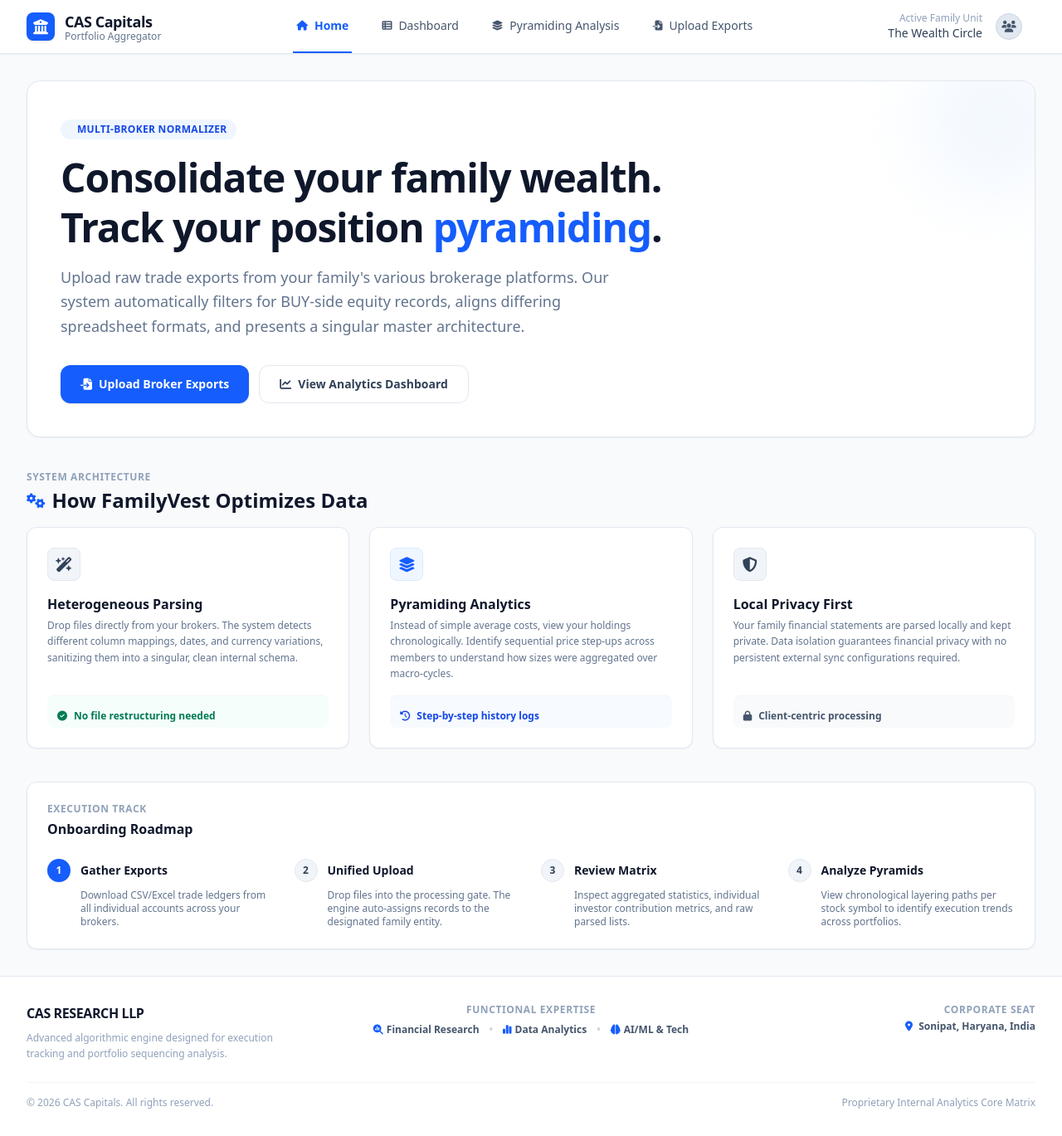
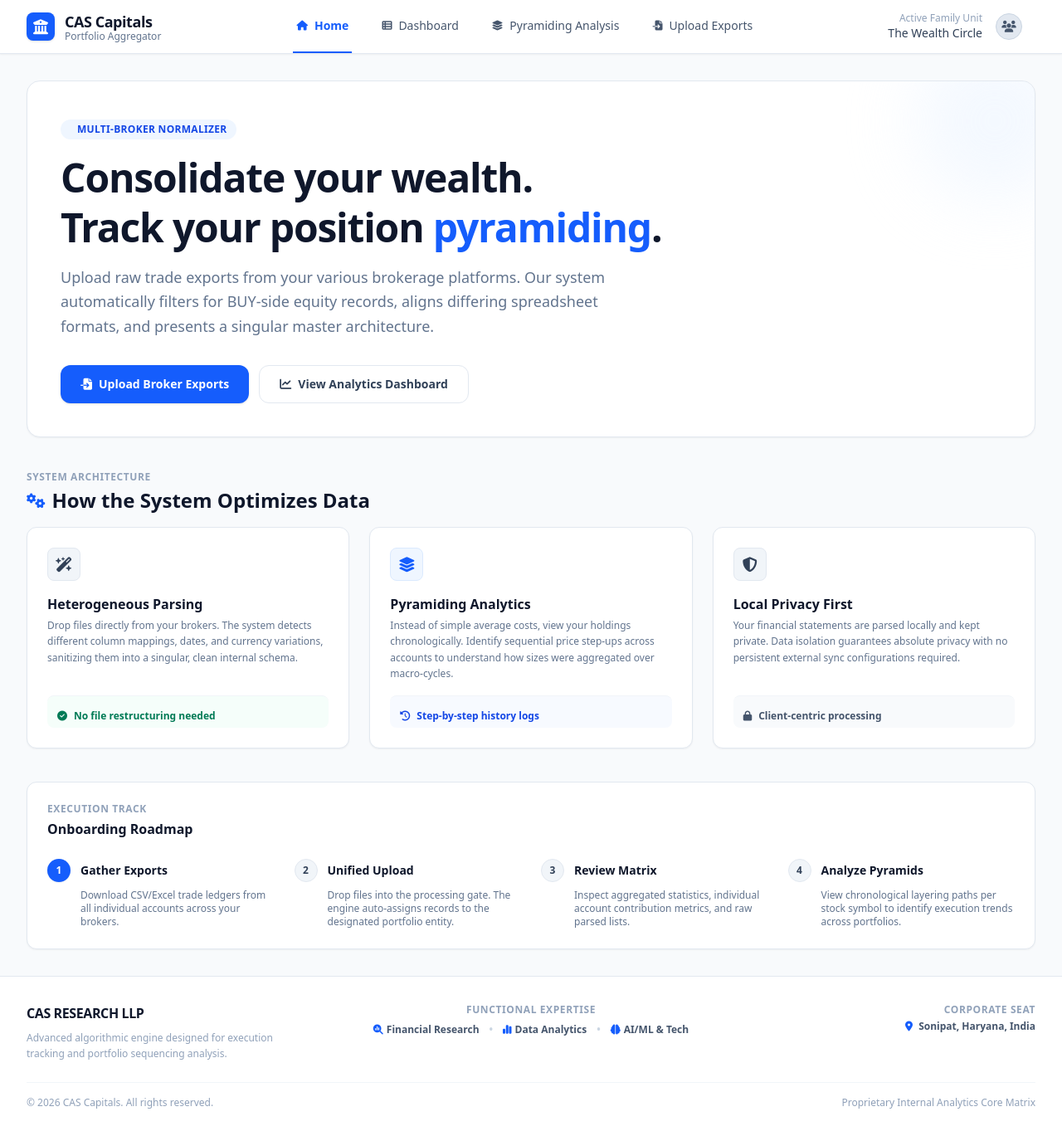
Before and after one commit to Priyamjain1105/CAS-Capitals-Portfolio-Aggregator, a Flask app: page / in a window 1280 px wide. Shown: the whole page at 83% size. Run offline with Flask 3, Linux system fonts and the light colour scheme.

Commit message:
new changees

```diff
--- a/templates/index.html
+++ b/templates/index.html
@@ -1,6 +1,6 @@
 {% extends "base.html" %}
 
-{% block title %}Home - FamilyVest Pyramiding Tracker{% endblock %}
+{% block title %}Home - Pyramiding Tracker{% endblock %}
 
 {% block head_content %}
 <style>
@@ -39,11 +39,11 @@
                 <span>Multi-Broker Normalizer</span>
             </div>
             <h1 class="text-3xl md:text-4xl lg:text-5xl font-bold text-slate-900 tracking-tight leading-tight">
-                Consolidate your family wealth. <br class="hidden sm:inline">Track your position <span
+                Consolidate your wealth. <br class="hidden sm:inline">Track your position <span
                     class="text-blue-600">pyramiding</span>.
             </h1>
             <p class="text-base md:text-lg text-slate-500 font-medium leading-relaxed max-w-2xl">
-                Upload raw trade exports from your family's various brokerage platforms. Our system automatically
+                Upload raw trade exports from your various brokerage platforms. Our system automatically
                 filters for BUY-side equity records, aligns differing spreadsheet formats, and presents a singular
                 master architecture.
             </p>
@@ -68,7 +68,7 @@
             <span class="text-xs font-semibold uppercase tracking-wider text-slate-400">System Architecture</span>
             <h2 class="text-xl md:text-2xl font-bold text-slate-900 flex items-center space-x-2">
                 <i class="fa-solid fa-gears text-blue-600 text-lg"></i>
-                <span>How FamilyVest Optimizes Data</span>
+                <span>How the System Optimizes Data</span>
             </h2>
         </div>
 
@@ -105,7 +105,7 @@
                         <h3 class="text-base font-bold text-slate-900">Pyramiding Analytics</h3>
                         <p class="text-xs text-slate-500 font-medium mt-1 leading-relaxed">
                             Instead of simple average costs, view your holdings chronologically. Identify sequential
-                            price step-ups across members to understand how sizes were aggregated over macro-cycles.
+                            price step-ups across accounts to understand how sizes were aggregated over macro-cycles.
                         </p>
                     </div>
                 </div>
@@ -125,8 +125,8 @@
                     <div>
                         <h3 class="text-base font-bold text-slate-900">Local Privacy First</h3>
                         <p class="text-xs text-slate-500 font-medium mt-1 leading-relaxed">
-                            Your family financial statements are parsed locally and kept private. Data isolation
-                            guarantees financial privacy with no persistent external sync configurations required.
+                            Your financial statements are parsed locally and kept private. Data isolation
+                            guarantees absolute privacy with no persistent external sync configurations required.
                         </p>
                     </div>
                 </div>
@@ -165,7 +165,7 @@
                     <h4 class="text-sm font-bold text-slate-900">Unified Upload</h4>
                 </div>
                 <p class="text-xs text-slate-500 pl-10 font-medium">Drop files into the processing gate. The engine
-                    auto-assigns records to the designated family entity.</p>
+                    auto-assigns records to the designated portfolio entity.</p>
             </div>
 
             <div class="relative space-y-2">
@@ -175,7 +175,7 @@
                         3</div>
                     <h4 class="text-sm font-bold text-slate-900">Review Matrix</h4>
                 </div>
-                <p class="text-xs text-slate-500 pl-10 font-medium">Inspect aggregated statistics, individual investor
+                <p class="text-xs text-slate-500 pl-10 font-medium">Inspect aggregated statistics, individual account
                     contribution metrics, and raw parsed lists.</p>
             </div>
 
```
